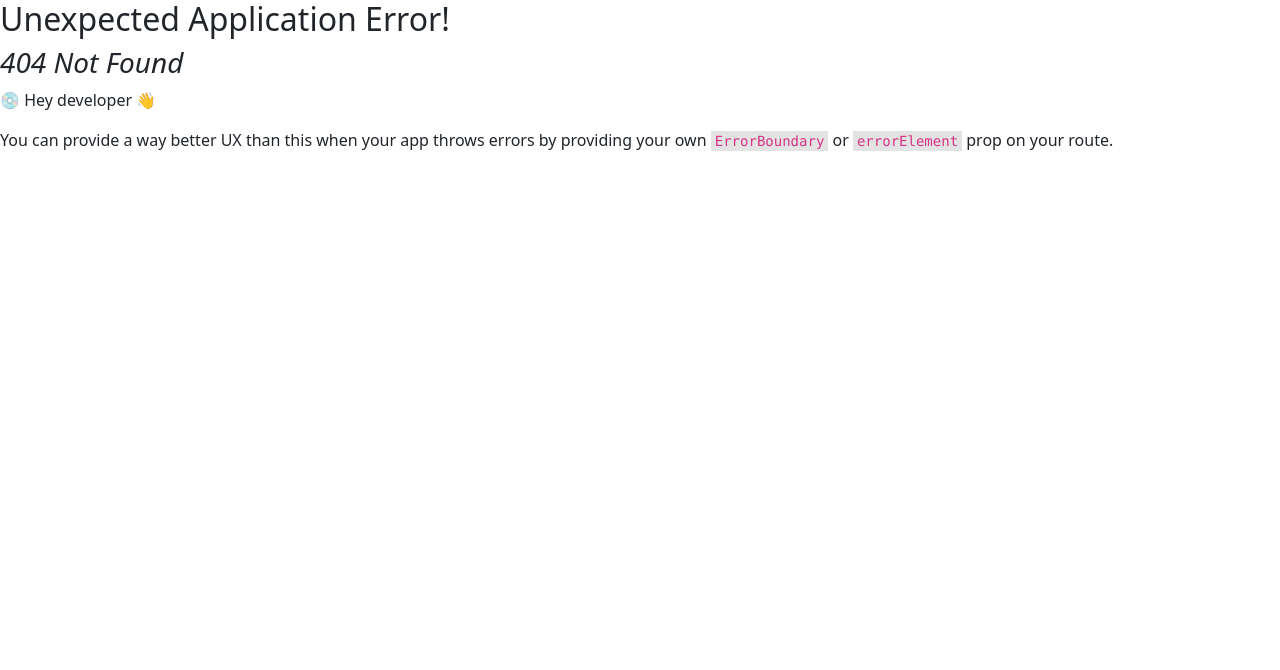
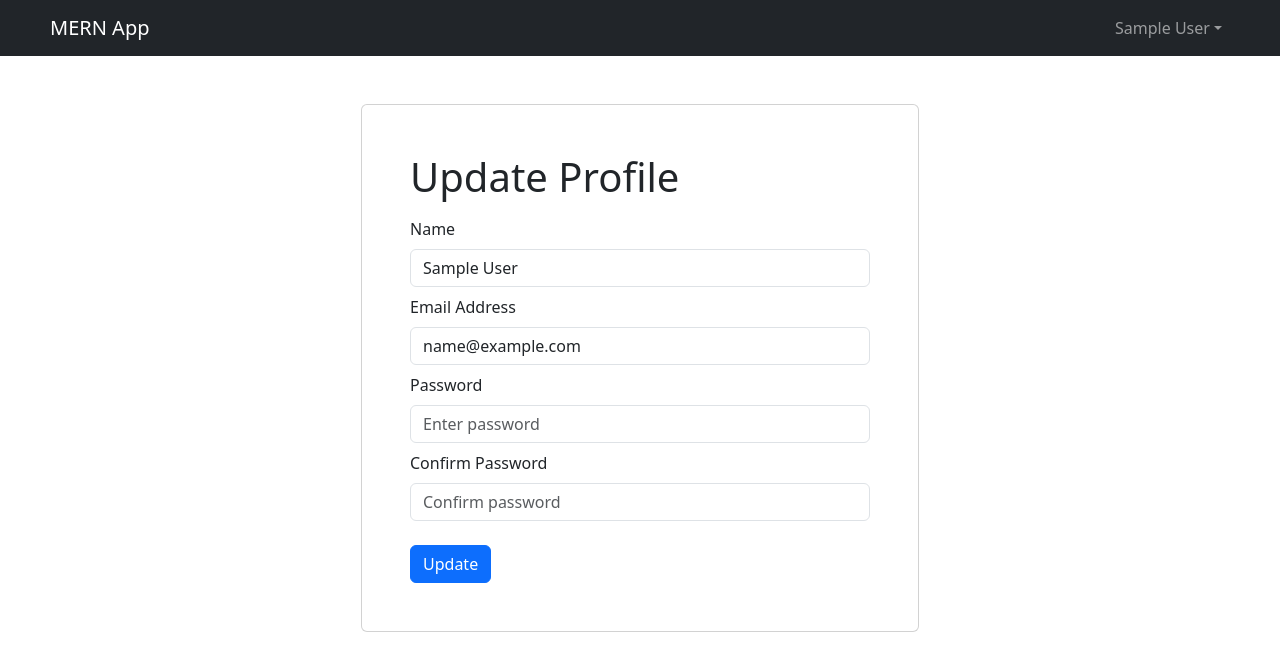
Before and after one commit to sandarudivyantha/mern_auth_project, a React (Vite) app in the folder frontend/: page /profile in a window 1280 px wide. Before the commit this address had no page. Shown: the top 670 px of the page. Built offline with nearby package versions, Linux system fonts and the light colour scheme; sample sign-in values are in the browser's storage.

Commit message:
private routes created, profile screen created, for that relevent files updated

```diff
--- /dev/null
+++ b/frontend/src/components/PrivateRoute.jsx
@@ -0,0 +1,9 @@
+import { Navigate, Outlet } from 'react-router-dom';
+import { useSelector } from 'react-redux';
+
+const PrivateRoute = () => {
+  const { userInfo } = useSelector((state) => state.auth);
+  return userInfo ? <Outlet /> : <Navigate to='/login' replace />;
+};
+
+export default PrivateRoute;
--- a/frontend/src/main.jsx
+++ b/frontend/src/main.jsx
@@ -1,31 +1,37 @@
-import React from 'react';
-import ReactDOM from 'react-dom/client';
-import App from './App.jsx';
+import React from "react";
+import ReactDOM from "react-dom/client";
+import App from "./App.jsx";
 import {
   createBrowserRouter,
   createRoutesFromElements,
   Route,
   RouterProvider,
-} from 'react-router-dom';
-import store from './store';
-import { Provider } from 'react-redux';
-import 'bootstrap/dist/css/bootstrap.min.css';
-import HomeScreen from './screens/HomeScreen';
-import LoginScreen from './screens/LoginScreen.jsx';
-import RegisterScreen from './screens/RegisterScreen.jsx';
+} from "react-router-dom";
+import store from "./store";
+import { Provider } from "react-redux";
+import PrivateRoute from "./components/PrivateRoute.jsx";
+import "bootstrap/dist/css/bootstrap.min.css";
+import HomeScreen from "./screens/HomeScreen";
+import LoginScreen from "./screens/LoginScreen.jsx";
+import RegisterScreen from "./screens/RegisterScreen.jsx";
+import ProfileScreen from "./screens/ProfileScreen.jsx";
 
 // Create the router using createBrowserRouter
 const router = createBrowserRouter(
   createRoutesFromElements(
     <Route path="/" element={<App />}>
       <Route index={true} element={<HomeScreen />} />
-      <Route path='/login' element={<LoginScreen />} />
-      <Route path='/register' element={<RegisterScreen />} />
+      <Route path="/login" element={<LoginScreen />} />
+      <Route path="/register" element={<RegisterScreen />} />
+      {/*Private Routes*/}
+      <Route path="" element={<PrivateRoute />}>
+        <Route path="/profile" element={<ProfileScreen />} />
+      </Route>
     </Route>
   )
 );
 
-ReactDOM.createRoot(document.getElementById('root')).render(
+ReactDOM.createRoot(document.getElementById("root")).render(
   <Provider store={store}>
     <React.StrictMode>
       <RouterProvider router={router} />
--- /dev/null
+++ b/frontend/src/screens/ProfileScreen.jsx
@@ -0,0 +1,97 @@
+import { useState, useEffect } from "react";
+import { Form, Button } from "react-bootstrap";
+import { useDispatch, useSelector } from "react-redux";
+import FormContainer from "../components/FormContainer";
+import { toast } from "react-toastify";
+import { useUpdateUserMutation } from "../slices/usersApiSlice";
+import { setCredentials } from "../slices/authSlice";
+
+const ProfileScreen = () => {
+  const [email, setEmail] = useState("");
+  const [name, setName] = useState("");
+  const [password, setPassword] = useState("");
+  const [confirmPassword, setConfirmPassword] = useState("");
+
+  const { userInfo } = useSelector((state) => state.auth);
+
+  const dispatch = useDispatch();
+
+  const [updateProfile, { isLoading }] = useUpdateUserMutation();
+
+  useEffect(() => {
+    setName(userInfo.name);
+    setEmail(userInfo.email);
+  }, [userInfo.email, userInfo.name]);
+
+  const submitHandler = async (e) => {
+    e.preventDefault();
+    if (password !== confirmPassword) {
+      toast.error("Passwords do not match");
+    } else {
+      try {
+        const res = await updateProfile({
+          _id: userInfo._id,
+          name,
+          email,
+          password,
+        }).unwrap();
+        dispatch(setCredentials({ ...res }));
+        toast.success("Profile updated successfully");
+      } catch (err) {
+        toast.error(err?.data?.message || err.error);
+      }
+    }
+  };
+
+  return (
+    <FormContainer>
+      <h1>Update Profile</h1>
+
+      <Form onSubmit={submitHandler}>
+        <Form.Group className="my-2" controlId="name">
+          <Form.Label>Name</Form.Label>
+          <Form.Control
+            type="name"
+            placeholder="Enter name"
+            value={name}
+            onChange={(e) => setName(e.target.value)}
+          ></Form.Control>
+        </Form.Group>
+        <Form.Group className="my-2" controlId="email">
+          <Form.Label>Email Address</Form.Label>
+          <Form.Control
+            type="email"
+            placeholder="Enter email"
+            value={email}
+            onChange={(e) => setEmail(e.target.value)}
+          ></Form.Control>
+        </Form.Group>
+        <Form.Group className="my-2" controlId="password">
+          <Form.Label>Password</Form.Label>
+          <Form.Control
+            type="password"
+            placeholder="Enter password"
+            value={password}
+            onChange={(e) => setPassword(e.target.value)}
+          ></Form.Control>
+        </Form.Group>
+
+        <Form.Group className="my-2" controlId="confirmPassword">
+          <Form.Label>Confirm Password</Form.Label>
+          <Form.Control
+            type="password"
+            placeholder="Confirm password"
+            value={confirmPassword}
+            onChange={(e) => setConfirmPassword(e.target.value)}
+          ></Form.Control>
+        </Form.Group>
+
+        <Button type="submit" variant="primary" className="mt-3">
+          Update
+        </Button>
+      </Form>
+    </FormContainer>
+  );
+};
+
+export default ProfileScreen;
--- a/frontend/src/slices/usersApiSlice.js
+++ b/frontend/src/slices/usersApiSlice.js
@@ -23,8 +23,19 @@
         method: "POST",
       }),
     }),
+    updateUser: builder.mutation({
+      query: (data) => ({
+        url: `${USERS_URL}/profile`,
+        method: "PUT",
+        body: data,
+      }),
+    }),
   }),
 });
 
-export const { useLoginMutation, useLogoutMutation, useRegisterMutation } =
-  userApiSlice;
+export const {
+  useLoginMutation,
+  useLogoutMutation,
+  useRegisterMutation,
+  useUpdateUserMutation,
+} = userApiSlice;
```
